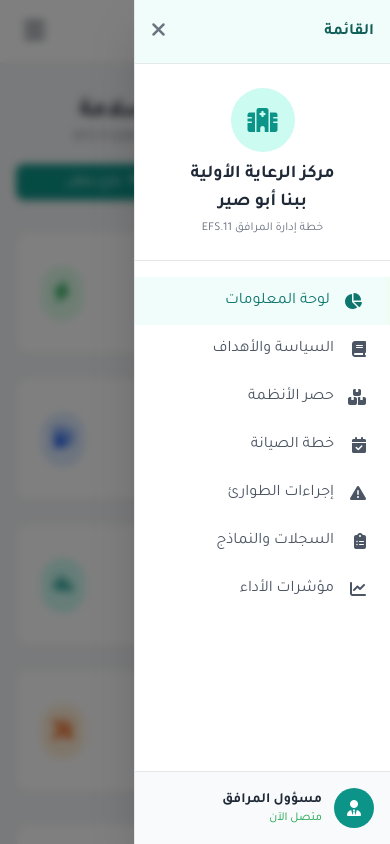
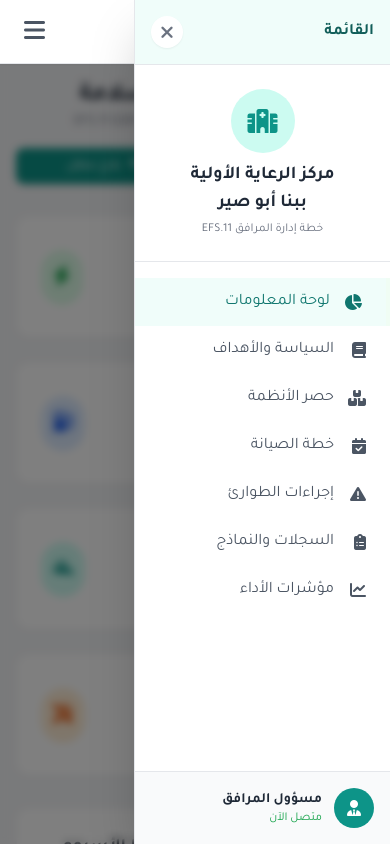
Before and after one commit to Mouztafa/banaGAHAR, a plain HTML site: page index.html in a window 390 px wide. Both pictures are taken after a click on the button "لوحة المعلومات". Drawn offline with nearby package versions, Linux system fonts and the light colour scheme.

Commit message:
Update index.html

```diff
--- a/index.html
+++ b/index.html
@@ -66,22 +66,23 @@
 </head>
 <body class="text-gray-800 h-[100dvh] flex overflow-hidden">
 
-    <!-- Mobile Header (Fixed at top, z-30) -->
-    <div class="md:hidden fixed w-full bg-white z-30 border-b flex justify-between items-center p-4 shadow-sm h-16">
+    <!-- Mobile Header (Fixed at top, z-40) -->
+    <!-- Increased z-index to ensure it sits above content content but below sidebar -->
+    <div class="md:hidden fixed top-0 w-full bg-white z-40 border-b flex justify-between items-center p-4 shadow-sm h-16">
         <div class="font-bold text-teal-700 text-lg">بنا أبو صير</div>
         <button onclick="toggleSidebar()" class="text-gray-600 focus:outline-none p-2 rounded hover:bg-gray-100">
             <i class="fas fa-bars text-2xl"></i>
         </button>
     </div>
 
-    <!-- Sidebar (z-50 on mobile to cover header) -->
+    <!-- Sidebar (z-50 on mobile to cover everything) -->
     <aside id="sidebar" class="bg-white w-64 h-full flex flex-col fixed md:relative transform -translate-x-full md:translate-x-0 transition-transform duration-300 z-50 shadow-2xl border-l border-gray-200">
 
         <!-- Mobile Sidebar Header with Close Button -->
         <div class="md:hidden p-4 border-b flex justify-between items-center bg-teal-50">
             <span class="font-bold text-teal-800">القائمة</span>
-            <button onclick="toggleSidebar()" class="text-gray-500 hover:text-red-500 focus:outline-none">
-                <i class="fas fa-times text-xl"></i>
+            <button onclick="toggleSidebar()" class="text-gray-500 hover:text-red-500 focus:outline-none bg-white rounded-full w-8 h-8 flex items-center justify-center shadow-sm">
+                <i class="fas fa-times text-lg"></i>
             </button>
         </div>
 
@@ -130,11 +131,12 @@
         </div>
     </aside>
 
-    <!-- Overlay for Mobile Sidebar (z-40) -->
-    <div id="overlay" onclick="toggleSidebar()" class="fixed inset-0 bg-black bg-opacity-50 z-40 hidden md:hidden backdrop-blur-sm"></div>
+    <!-- Overlay for Mobile Sidebar (z-45) -->
+    <div id="overlay" onclick="toggleSidebar()" class="fixed inset-0 bg-black bg-opacity-50 z-45 hidden md:hidden backdrop-blur-sm"></div>
 
     <!-- Main Content -->
-    <main class="flex-1 overflow-y-auto p-4 md:p-8 pt-24 md:pt-8 w-full">
+    <!-- Fix: Used mt-16 on mobile to push content below header instead of padding, ensuring no overlap/scroll-behind -->
+    <main class="flex-1 overflow-y-auto p-4 md:p-8 mt-16 md:mt-0 w-full h-[calc(100dvh-4rem)] md:h-full">
 
         <!-- Header Info -->
         <header class="mb-8 flex flex-col md:flex-row justify-between items-start md:items-center">
```
